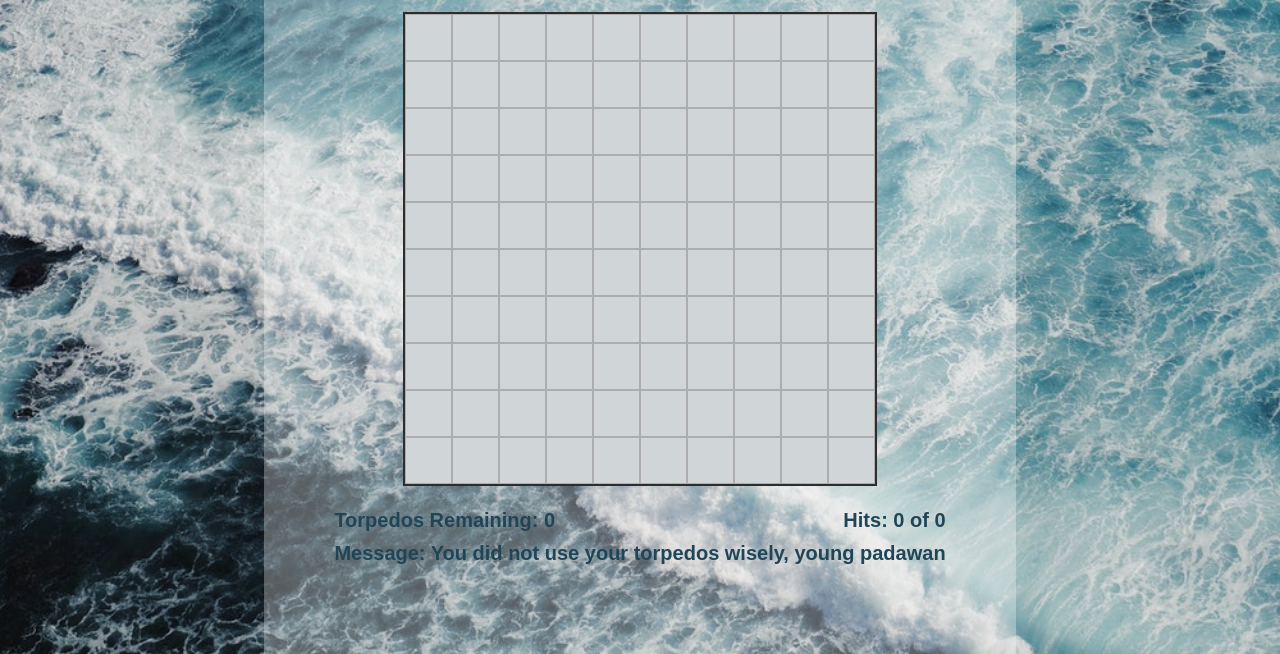
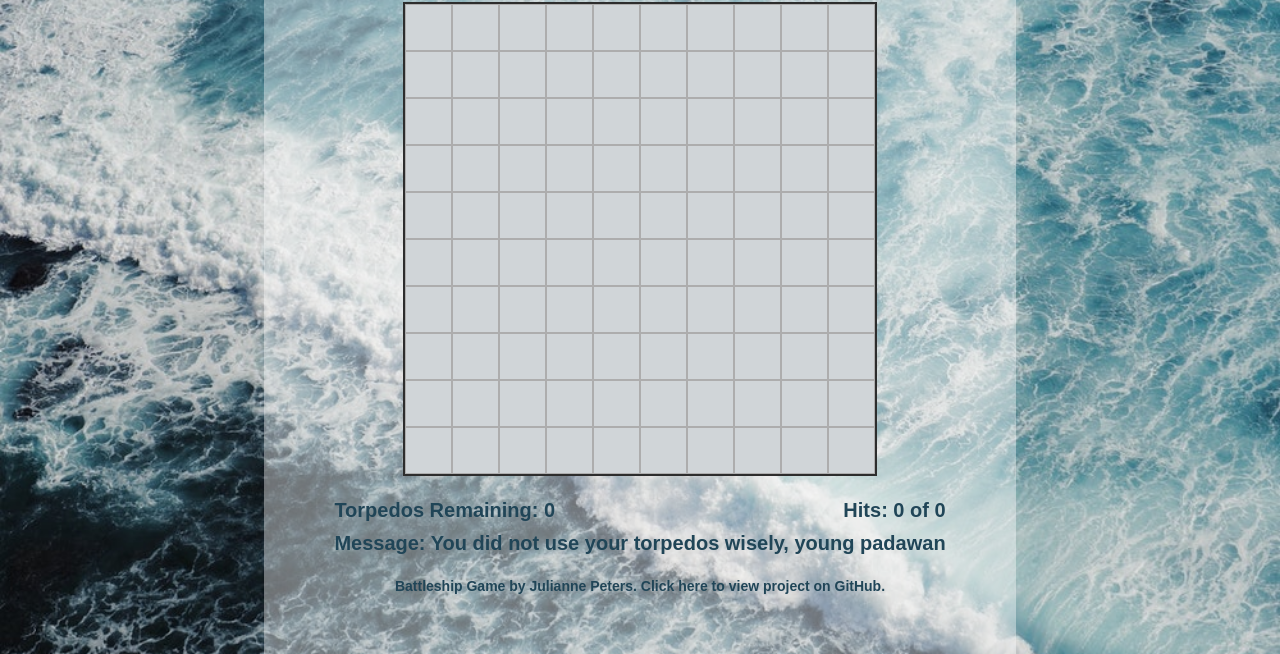
Before and after one commit to jscotty723/battleship-React, a React app: page / in a window 1280 px wide. Shown: the part 146-800 px from the top of the page. Built offline with nearby package versions, Linux system fonts and the light colour scheme; a web font is replaced by a local one.

Commit message:
three levels complete. links to github added.

```diff
--- a/src/Board.css
+++ b/src/Board.css
@@ -12,7 +12,7 @@
     height: 100vh;
     padding-left: 70px;
     padding-right: 70px;
-    background-color: rgba(255, 255, 255, 0.3);
+    background-color: rgba(255, 255, 255, 0.4);
     box-shadow: 0 1px 0 1px rgba(255, 255, 255, 0.3) inset, 0 4px 0 4px rgba (32, 69, 87, 0.2);
     font-family: 'Niramit', sans-serif;
     font-size: 20px;
@@ -25,7 +25,7 @@
     font-family: 'Press Start 2P', cursive;
     font-size: 56px;
     color: #204557;
-    margin-top: 40px;
+    margin-top: 30px;
     margin-bottom: 25px;
 }
 
@@ -85,3 +85,17 @@ button:focus {
     justify-content: center;
     align-items: center;
 }
+
+footer {
+    font-size: 14px;
+    text-align: center;
+}
+
+a {
+  color: inherit;
+  text-decoration: inherit;
+}
+
+a:hover {
+    color: #3C7988;
+}
--- a/src/Board.js
+++ b/src/Board.js
@@ -15,37 +15,40 @@ class Board extends Component {
         }
     }
 
-    createBoard = () => {
+// Easy Board Constructor//
+    createBoardEasy = () => {
         let emptyArr = []
-        for (let i = 5; i > 0; i--) {
-            emptyArr[i] = this.shipYard(i)
-        }
+        emptyArr[2] = this.shipYard(2)
+        emptyArr[4] = this.shipYard(3)
+        emptyArr[5] = this.shipYard(4)
+        emptyArr[6] = this.shipYard(5)
+
         let newArr = emptyArr.flat([1])
 
         for (let i = 0; i < newArr.length; i++) {
             for (let k = i+1; k < newArr.length; k++)
             if (newArr[i] === newArr[k]) {
                 console.log(newArr[i],newArr[k]);
-                return this.createBoard()
+                return this.createBoardEasy()
             }
         }
         this.setState({
             ships: newArr,
             gameBoard: Array(100).fill(null),
             boxColor: ['#D0D5D8', '#db0000', 'rgba(255, 255, 255, 0)', '#ffff00'],
-            torpedoCount: 50,
+            torpedoCount: 60,
             hitCount: 0,
             statusMessage: 'Blast me if you can!'
         })
     }
 
+    // Moderate Board Constructor//
     createBoardModerate = () => {
         let emptyArr = []
-        emptyArr[1] = this.shipYard(1)
         emptyArr[2] = this.shipYard(2)
-        emptyArr[4] = this.shipYard(3)
-        emptyArr[5] = this.shipYard(4)
-        emptyArr[6] = this.shipYard(5)
+        emptyArr[3] = this.shipYard(3)
+        emptyArr[4] = this.shipYard(4)
+        emptyArr[5] = this.shipYard(5)
 
         let newArr = emptyArr.flat([1])
 
@@ -66,8 +69,10 @@ class Board extends Component {
         })
     }
 
+    // Difficult Board Constructor//
     createBoardDifficult = () => {
         let emptyArr = []
+        // calls ship creator function. number is length of ship//
         emptyArr[1] = this.shipYard(1)
         emptyArr[2] = this.shipYard(2)
         emptyArr[3] = this.shipYard(2)
@@ -75,8 +80,10 @@ class Board extends Component {
         emptyArr[5] = this.shipYard(4)
         emptyArr[6] = this.shipYard(5)
 
+        //takes nested arrays and makes one array without nested arrays//
         let newArr = emptyArr.flat([1])
 
+        //nested loop checks for ships intersecting on the same array. if duplicate found, calls new board creation.//
         for (let i = 0; i < newArr.length; i++) {
             for (let k = i+1; k < newArr.length; k++)
             if (newArr[i] === newArr[k]) {
@@ -94,18 +101,18 @@ class Board extends Component {
         })
     }
 
-
+    //creates ship//
     shipYard (num) {
+        //variables for x and y axis of ships//
         let x = Math.floor(Math.random()* 10)
         let y = Math.floor(Math.random()* (11-num))
         let tempShip = []
-
+        // choses by random math if ship will be vertical or horizontal//
         if ((Math.floor(Math.random()*2) % 2) == 0) {
             // vertical
             for (let i = 0; i < num; i++) {
                 tempShip.push(parseInt('' + (y+i) + x))
             }
-
         } else {
             // horizontal
             for (let i = 0; i < num; i++) {
@@ -115,14 +122,19 @@ class Board extends Component {
         return tempShip
     }
 
+    //function to handel player click on box//
     playerClick = (i) => {
+        //deconstructs this.state for easier referencing in below function//
         let {ships, gameBoard, torpedoCount, hitCount} = this.state
+        //makes sure click is on unclicked box and that hit count is not in winning state//
         if (gameBoard[i] == null && hitCount < ships.length) {
+            //game over for out of torpedos//
             if (torpedoCount <= 0) {
                 this.statusMessage("You're out of torpedos!")
                 this.displayMissed(ships)
-
+            //checks ships index to see if hit or miss//
             } else {
+                //hit//
                 if (ships.includes(i)) {
                     let hit = gameBoard
                     hit[i] = "x"
@@ -131,6 +143,7 @@ class Board extends Component {
                         torpedoCount: torpedoCount -1,
                         hitCount: hitCount +1
                     })
+                    //miss//
                 } else {
                     let miss = gameBoard
                     miss[i] = "o"
@@ -140,19 +153,22 @@ class Board extends Component {
                     })
                 }
             }
-            console.log(hitCount);
+            //calls check for winner function after hit or miss determined//
             this.checkWinner()
         }
     }
 
+    //function for seeing if all index's in ships array are "hit"//
     checkWinner =()=> {
         if(this.state.hitCount == this.state.ships.length-1) {
             this.statusMessage('You\'ve won!')
         }
     }
 
+    //calls all ships not hit to be displayed in different color so that user can see location of unhit ships//
     displayMissed = (ships) => {
         let message = "You did not use your torpedos wisely, young padawan"
+        //loops through ships to assign "m" which will tell how squares should be displayed//
         for (let i = 0; i < ships.length; i++) {
             if (this.state.gameBoard[ships[i]] === null) {
                 let missed = this.state.gameBoard
@@ -162,12 +178,9 @@ class Board extends Component {
                     statusMessage: message
                 })
             }
-        }return message
+        } return message
     }
 
-    statusMessage = (message) => {
-        this.setState({statusMessage: message})
-    }
 
     displayColor = (i) => {
         if (this.state.gameBoard[i]==='x') {
@@ -189,7 +202,7 @@ class Board extends Component {
                 <section className="headerContainer">
                     <h1 className="header">Battleship</h1>
                     <div className="selectLevel">
-                        <button className="startGame" onClick={this.createBoard}>
+                        <button className="startGame" onClick={this.createBoardEasy}>
                             Easy
                         </button>
                         <button className="startGame moderate" onClick={this.createBoardModerate}>
@@ -221,8 +234,15 @@ class Board extends Component {
                         <div className="message">
                             Message: {(this.state.torpedoCount === 0) ? this.displayMissed(this.state.ships) : this.state.statusMessage}
                         </div>
+                        < br/>
+                        <footer>
+                            Battleship Game by <a href="http://www.jpeters.me">Julianne Peters</a>. <a href="https://github.com/jscotty723/battleshipReact">Click here</a> to view project on <a href="http://github.com">GitHub</a>.
+                        </footer>
                     </section>
             </div>
+            <footer>
+
+            </footer>
         </div>
     );
   }
```
